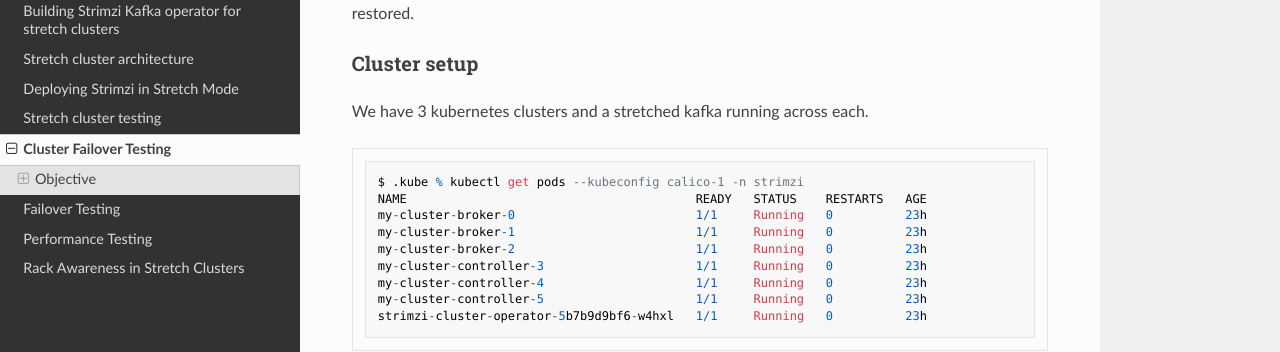
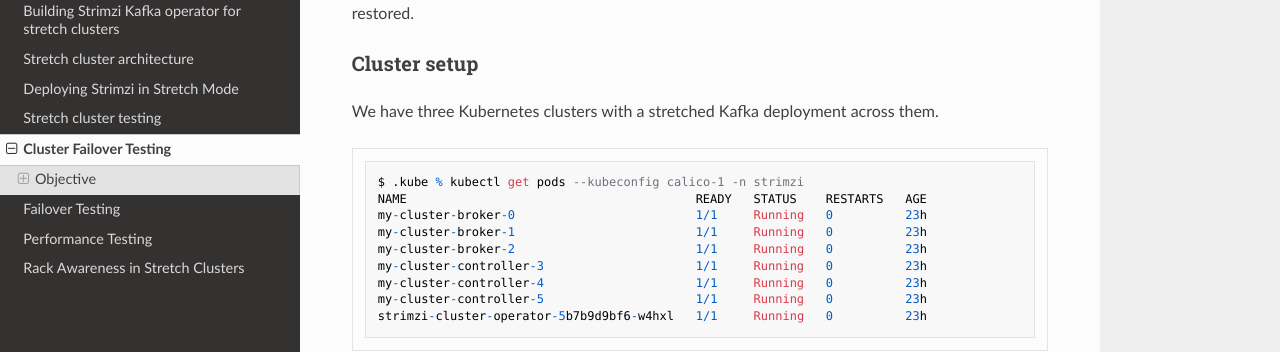
Before and after one commit to aswinayyolath/stretch-kafka-docs, an MkDocs documentation site: the page built from docs/Testing-cluster-failover.md, in a window 1280 px wide and 900 px high. Shown: the part 286-638 px from the top of the window. Built offline with MkDocs 1.6.1, drawn with Linux system fonts in a browser that asks for light colours; nearby versions of some CDN libraries.

Commit message:
Update docs/Testing-cluster-failover.md
Co-authored-by: Aswin A <55191821+aswinayyolath@users.noreply.github.com>

````diff
--- a/docs/Testing-cluster-failover.md
+++ b/docs/Testing-cluster-failover.md
@@ -4,7 +4,7 @@
 This test simulates a scenario in which the central cluster goes down. It evaluates the behavior of Kafka topics, leader election, in-sync replicas (ISRs), and how a stretched Kafka cluster handles failover. After testing the failover, the central cluster is recovered to determine if the old state is restored.
 
 ### Cluster setup
-We have 3 kubernetes clusters and a stretched kafka running across each.
+We have three Kubernetes clusters with a stretched Kafka deployment across them.
 
 ```bash
 $ .kube % kubectl get pods --kubeconfig calico-1 -n strimzi
````
